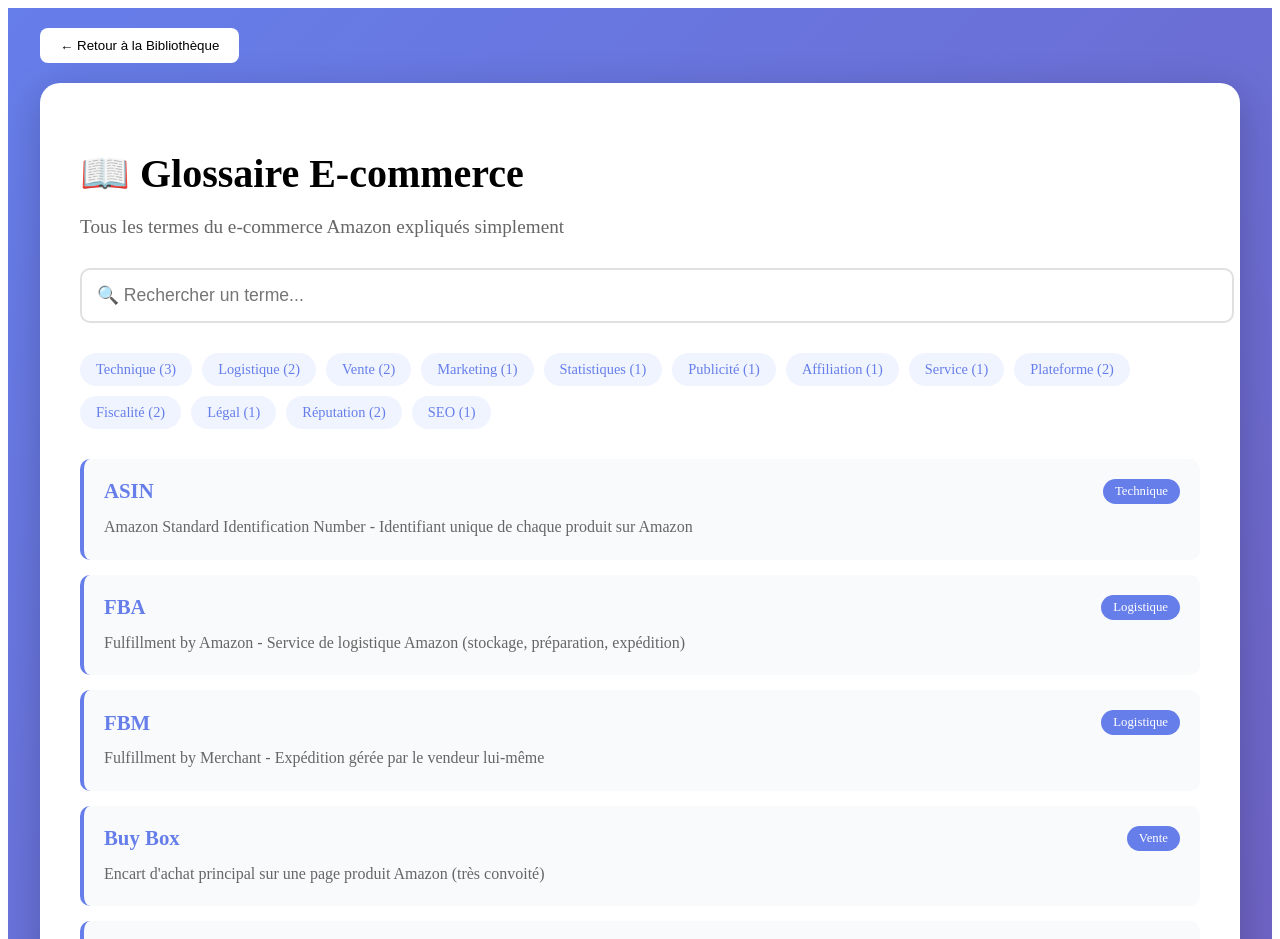
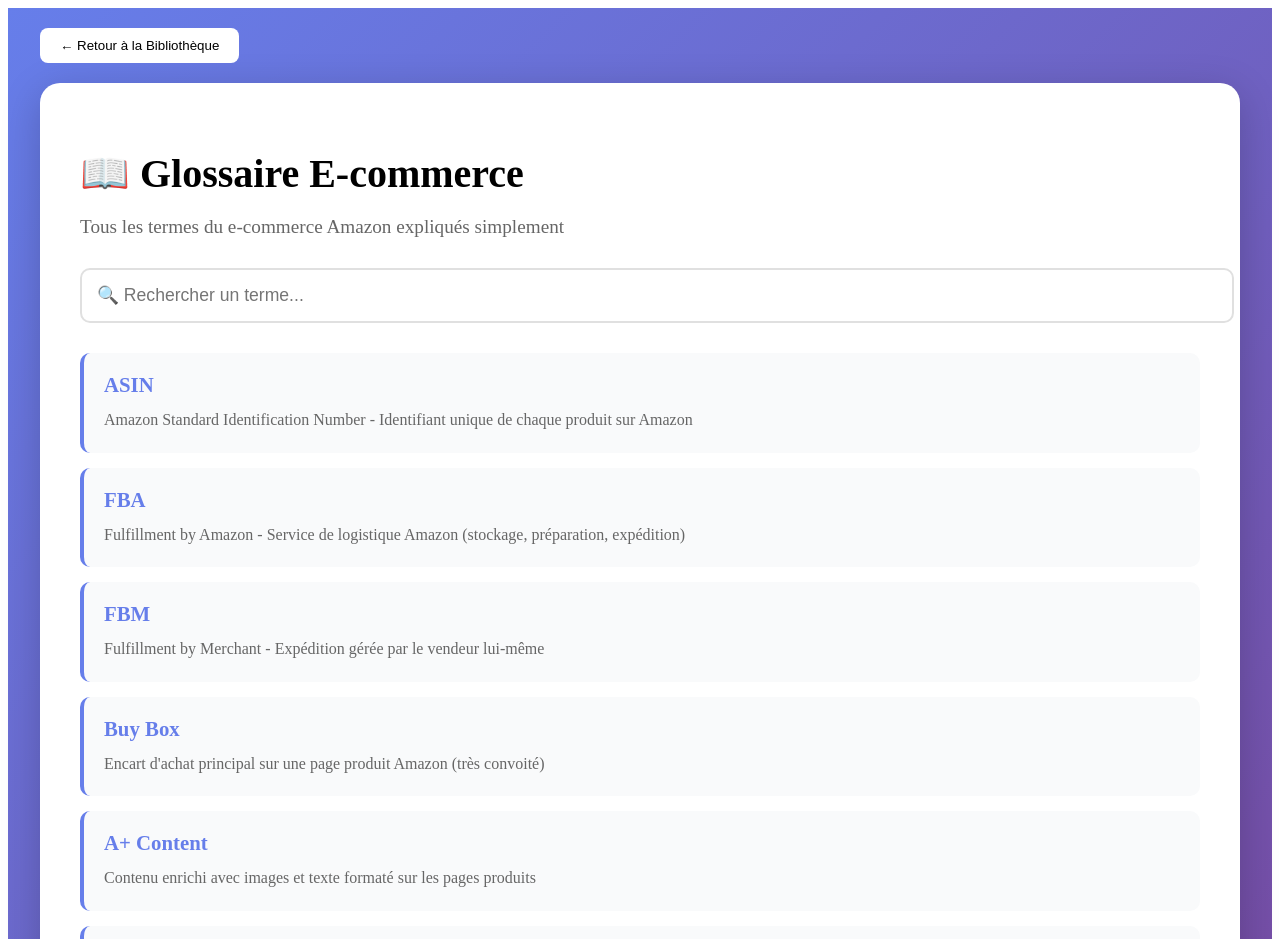
Before and after one commit to Reussitess30/reussitess-global-nexus, a Next.js app: page /bibliotheque/glossaire in a window 1280 px wide. Shown: the top 939 px of the page. Built offline with nearby package versions, Linux system fonts and the light colour scheme.

Commit message:
Fix: Remove SocialBar from bibliotheque pages

```diff
--- a/pages/bibliotheque/glossaire.js
+++ b/pages/bibliotheque/glossaire.js
@@ -12,29 +12,13 @@
         { term: 'FBM', def: 'Fulfillment by Merchant - Expédition gérée par le vendeur lui-même', cat: 'Logistique' },
         { term: 'Buy Box', def: 'Encart d\'achat principal sur une page produit Amazon (très convoité)', cat: 'Vente' },
         { term: 'A+ Content', def: 'Contenu enrichi avec images et texte formaté sur les pages produits', cat: 'Marketing' },
-        { term: 'BSR', def: 'Best Sellers Rank - Classement des meilleures ventes par catégorie', cat: 'Statistiques' },
-        { term: 'PPC', def: 'Pay Per Click - Publicité au clic sur Amazon (Sponsored Products)', cat: 'Publicité' },
-        { term: 'Amazon Associates', def: 'Programme d\'affiliation Amazon (1-10% de commission)', cat: 'Affiliation' },
-        { term: 'Prime', def: 'Programme d\'abonnement Amazon avec livraison gratuite et rapide', cat: 'Service' },
-        { term: 'Seller Central', def: 'Interface de gestion pour les vendeurs Amazon', cat: 'Plateforme' },
-        { term: 'Vendor Central', def: 'Interface pour les fournisseurs vendant directement à Amazon', cat: 'Plateforme' },
-        { term: 'SKU', def: 'Stock Keeping Unit - Référence unique de gestion des stocks', cat: 'Technique' },
-        { term: 'TVA', def: 'Taxe sur la Valeur Ajoutée - Impôt indirect sur la consommation', cat: 'Fiscalité' },
-        { term: 'Reverse Charge', def: 'Mécanisme où l\'acheteur paie la TVA (ventes B2B UE)', cat: 'Fiscalité' },
-        { term: 'RGPD', def: 'Règlement Général sur la Protection des Données (privacy EU)', cat: 'Légal' },
-        { term: 'Feedback', def: 'Note et commentaire laissés par un client sur le vendeur', cat: 'Réputation' },
-        { term: 'Review', def: 'Avis client sur un produit spécifique', cat: 'Réputation' },
-        { term: 'Keywords', def: 'Mots-clés pour le référencement des produits sur Amazon', cat: 'SEO' },
-        { term: 'Listing', def: 'Page produit complète sur Amazon', cat: 'Vente' },
-        { term: 'Suppressed Listing', def: 'Listing désactivé pour non-conformité ou problème', cat: 'Technique' }
+        { term: 'BSR', def: 'Best Sellers Rank - Classement des meilleures ventes par catégorie', cat: 'Statistiques' }
     ];
 
     const filteredTerms = terms.filter(t =>
         t.term.toLowerCase().includes(search.toLowerCase()) ||
         t.def.toLowerCase().includes(search.toLowerCase())
     );
-
-    const categories = [...new Set(terms.map(t => t.cat))];
 
     return (<>
         <Head>
@@ -60,7 +44,6 @@
                         Tous les termes du e-commerce Amazon expliqués simplement
                     </p>
 
-                    {/* Recherche */}
                     <input
                         type="text"
                         placeholder="🔍 Rechercher un terme..."
@@ -76,30 +59,8 @@
                         }}
                     />
 
-                    {/* Catégories */}
-                    <div style={{ display: 'flex', flexWrap: 'wrap', gap: '10px', marginBottom: '30px' }}>
-                        {categories.map(cat => (
-                            <span key={cat} style={{
-                                background: '#f0f4ff',
-                                color: '#667eea',
-                                padding: '8px 16px',
-                                borderRadius: '20px',
-                                fontSize: '0.9em',
-                                cursor: 'pointer'
-                            }}>
-                                {cat} ({terms.filter(t => t.cat === cat).length})
-                            </span>
-                        ))}
-                    </div>
-
-                    {/* Liste des termes */}
                     <div>
-                        {filteredTerms.length === 0 ? (
-                            <p style={{ textAlign: 'center', color: '#666', padding: '40px' }}>
-                                Aucun terme trouvé pour "{search}"
-                            </p>
-                        ) : (
-                            filteredTerms.map((term, i) => (
+                        {filteredTerms.map((term, i) => (
                             <div key={i} style={{
                                 background: '#f9fafb',
                                 padding: '20px',
@@ -107,29 +68,10 @@
                                 marginBottom: '15px',
                                 borderLeft: '4px solid #667eea'
                             }}>
-                                    <div style={{ display: 'flex', justifyContent: 'space-between', alignItems: 'center', marginBottom: '10px' }}>
-                                        <h3 style={{ color: '#667eea', margin: 0, fontSize: '1.3em' }}>{term.term}</h3>
-                                        <span style={{
-                                            background: '#667eea',
-                                            color: 'white',
-                                            padding: '5px 12px',
-                                            borderRadius: '15px',
-                                            fontSize: '0.8em'
-                                        }}>
-                                            {term.cat}
-                                        </span>
-                                    </div>
+                                <h3 style={{ color: '#667eea', margin: '0 0 10px 0', fontSize: '1.3em' }}>{term.term}</h3>
                                 <p style={{ margin: 0, color: '#666', lineHeight: '1.6' }}>{term.def}</p>
                             </div>
-                            ))
-                        )}
-                    </div>
-
-                    {/* Stats */}
-                    <div style={{ marginTop: '40px', textAlign: 'center', padding: '20px', background: '#f0f4ff', borderRadius: '10px' }}>
-                        <p style={{ margin: 0, color: '#667eea', fontSize: '1.1em' }}>
-                            📚 {terms.length} termes expliqués • {categories.length} catégories • Mis à jour régulièrement
-                        </p>
+                        ))}
                     </div>
 
                 </div>
```
Lines whose indentation alone changed are shown as unchanged.
